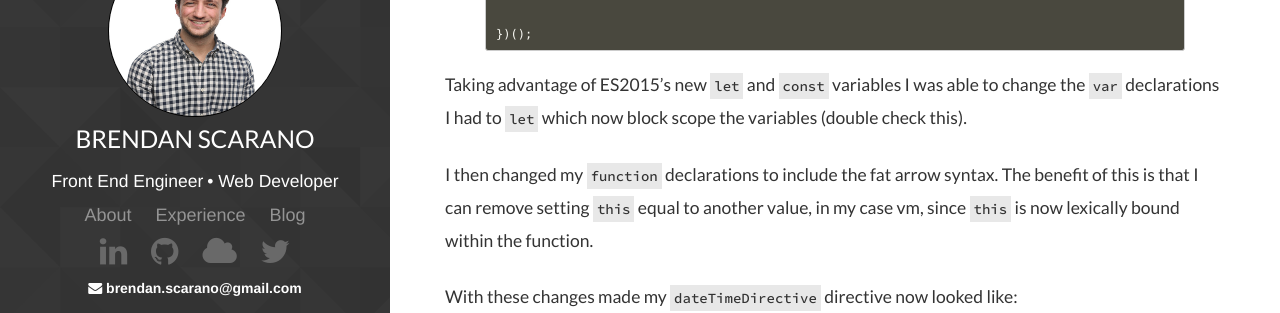
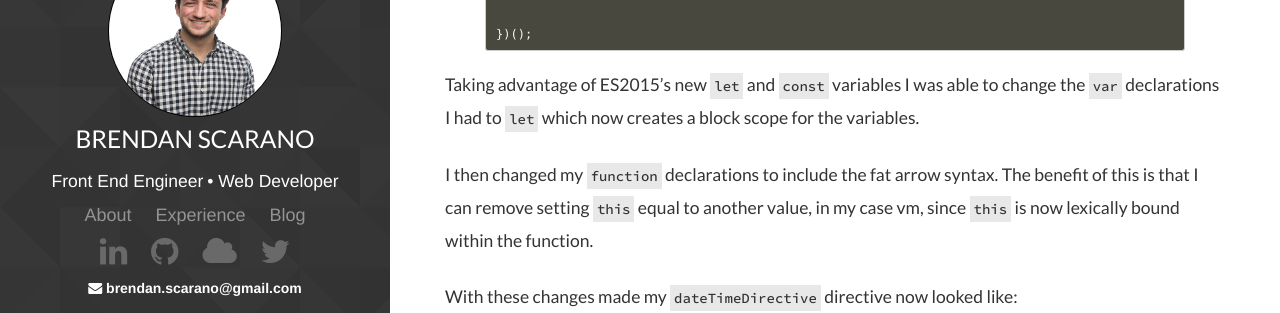
Before and after one commit to brendanscarano/brendanscarano.github.io, a Jekyll site: the page built from _posts/2016-01-31-ES5-to-ES2015.md, in a window 1280 px wide and 900 px high, scrolled down 1424 px. Shown: the part 153-466 px from the top of the window. Built offline with Jekyll 4.4.1, drawn with Linux system fonts in a browser that asks for light colours; nearby versions of some CDN libraries; Markdown is read by kramdown in place of the engine named in the settings.

Commit message:
removed typo from last post

```diff
--- a/_posts/2016-01-31-ES5-to-ES2015.md
+++ b/_posts/2016-01-31-ES5-to-ES2015.md
@@ -62,7 +62,7 @@ The initial directive writtin in ES5 was:
 })();
 {% endhighlight %}
 
-Taking advantage of ES2015's new <span class="code">let</span> and <span class="code">const</span> variables I was able to change the <span class="code">var</span> declarations I had to <span class="code">let</span> which now block scope the variables (double check this).
+Taking advantage of ES2015's new <span class="code">let</span> and <span class="code">const</span> variables I was able to change the <span class="code">var</span> declarations I had to <span class="code">let</span> which now creates a block scope for the variables.
 
 I then changed my <span class="code">function</span> declarations to include the fat arrow syntax. The benefit of this is that I can remove setting <span class="code">this</span> equal to another value, in my case vm, since <span class="code">this</span> is now lexically bound within the function.
 
```
